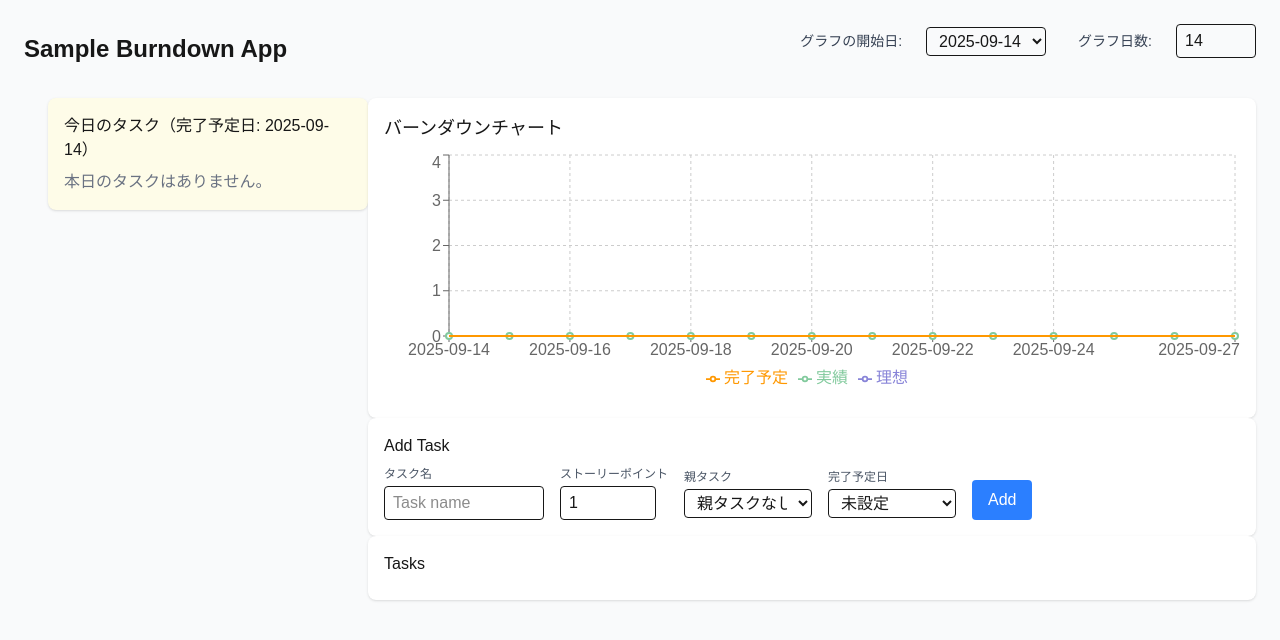
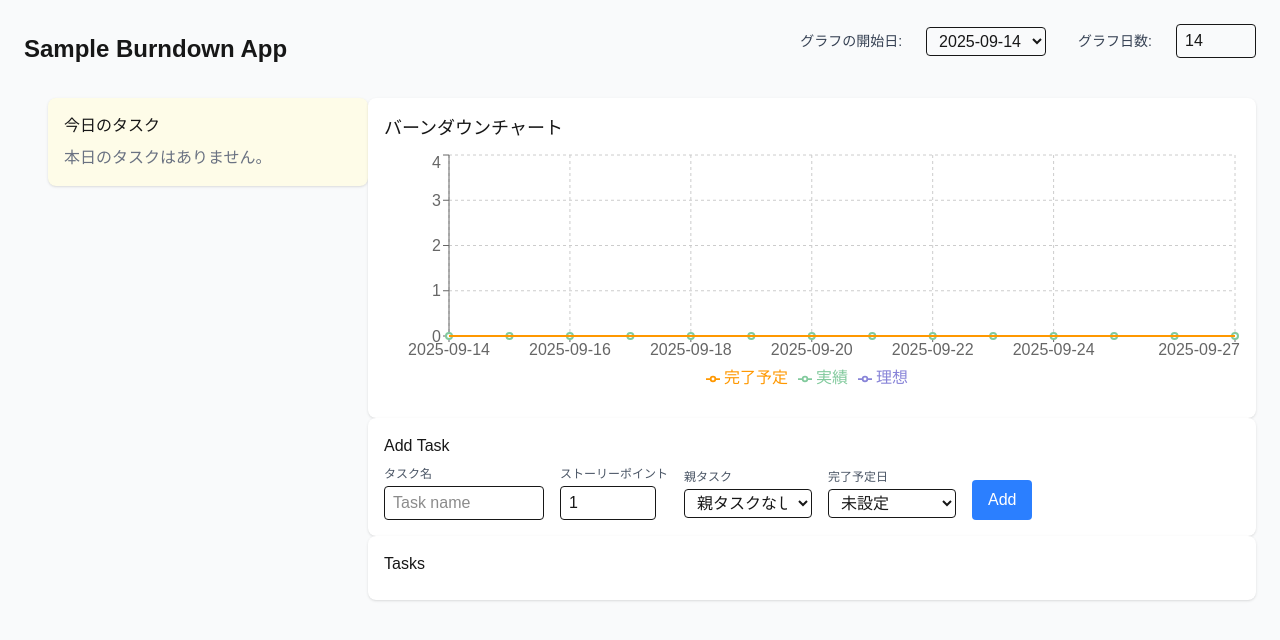
Before and after one commit to puchan-s/burndown-app, a Next.js app: page / in a window 1280 px wide. Shown: the top 640 px of the page. Built offline with nearby package versions, Linux system fonts and the light colour scheme.

Commit message:
今日のタスクの文言変更

```diff
--- a/src/components/todayTasks.tsx
+++ b/src/components/todayTasks.tsx
@@ -73,7 +73,7 @@ export default function TodayTasks({ todayTasks, sprintDates }: { todayTasks: Ta
             </div>
             <div className="w-80 ml-6">
                 <div className="bg-yellow-50 rounded-lg p-4 shadow mb-6">
-                    <h3 className="font-medium mb-2">今日のタスク（完了予定日: {today.toISOString().slice(0, 10)}）</h3>
+                    <h3 className="font-medium mb-2">今日のタスク </h3>
                     {todayTasks.length === 0 ? (
                         <div className="text-gray-500">本日のタスクはありません。</div>
                     ) : (
```
